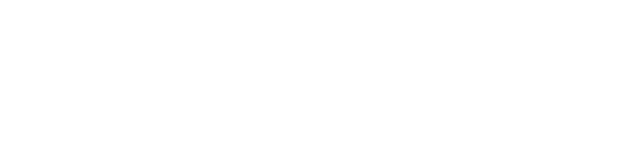
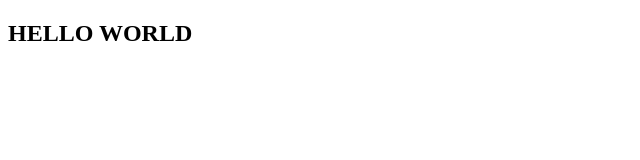
Before and after one commit to efiel6731/1lab, a plain HTML site: page index.html in a window 1280 px wide. Shown: the whole page, without its empty margins (0-640 px from the left). Drawn offline with Linux system fonts and the light colour scheme.

Commit message:
Update index.html

```diff
--- a/index.html
+++ b/index.html
@@ -3,9 +3,9 @@
 <head>
     <meta charset="UTF-8">
     <meta name="viewport" content="width=device-width, initial-scale=1.0">
-    <title>Document</title>
+    <title>EFIEL</title>
 </head>
 <body>
-
+    <h2>HELLO WORLD</h2>
 </body>
 </html>
```
